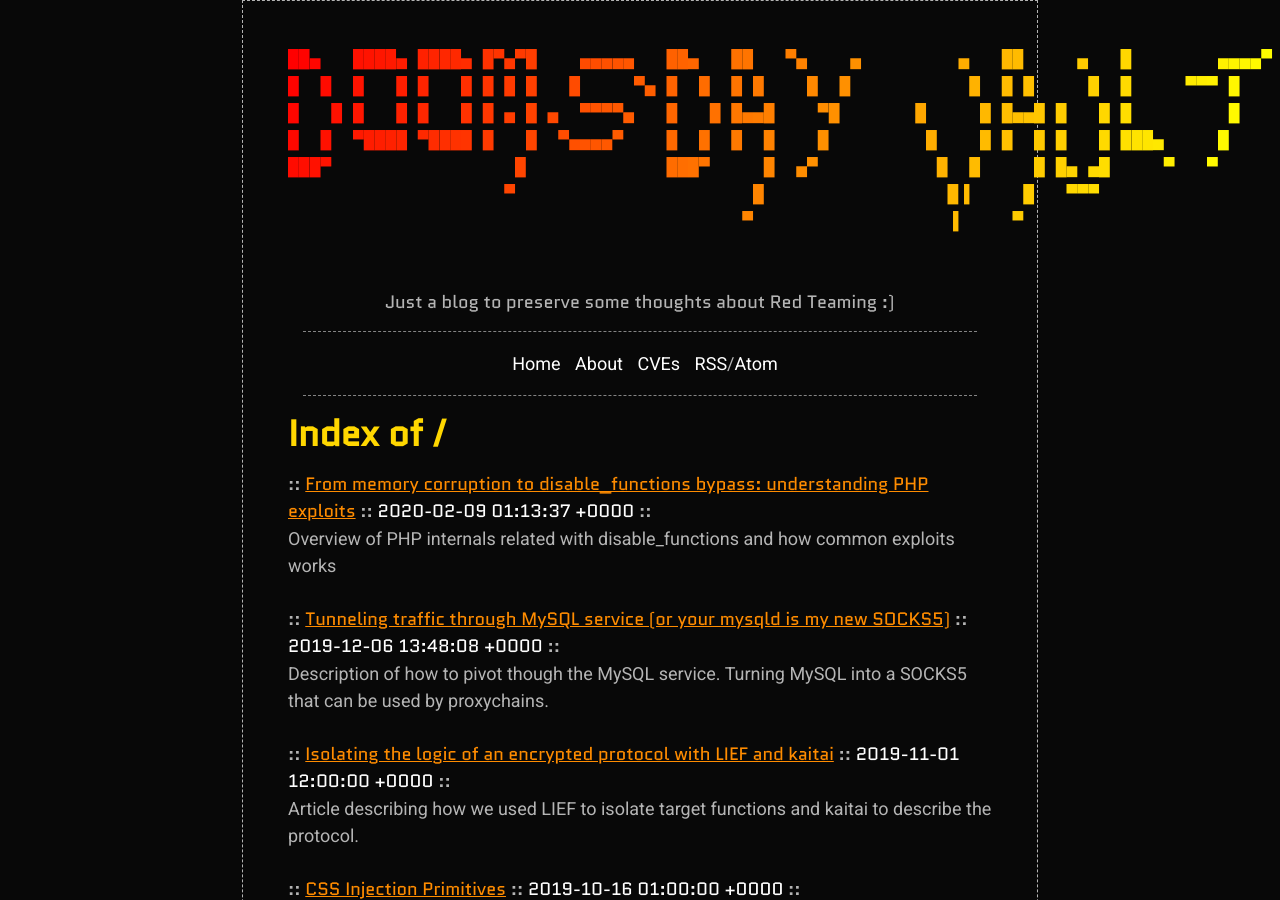
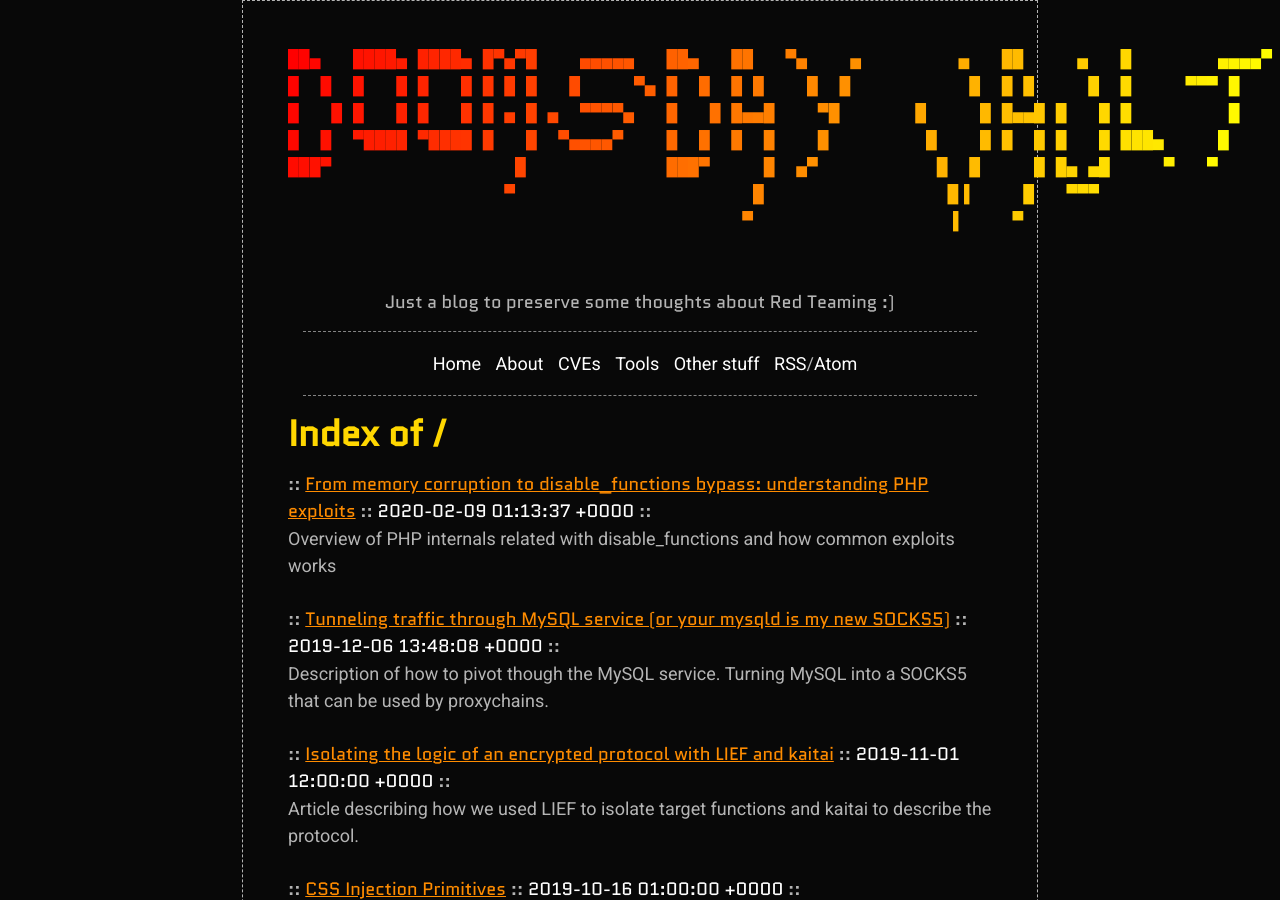
Before and after one commit to X-C3LL/x-c3ll.github.io, a Jekyll site: the page built from index.html, in a window 1280 px wide and 900 px high. Built offline with Jekyll 4.4.1, drawn with Linux system fonts in a browser that asks for light colours.

Commit message:
Update nav.html

```diff
--- a/_includes/nav.html
+++ b/_includes/nav.html
@@ -4,6 +4,8 @@
 		<li><a href="/">Home</a></li>
 	<li><a href="{{ site.baseurl }}/about.html">About</a></li>
 		<li><a href="{{ site.baseurl }}/cves.html">CVEs</a></li>
+		<li><a href="{{ site.baseurl }}/tools.html">Tools</a></li>
+		<li><a href="{{ site.baseurl }}/stuff.html">Other stuff</a></li>
 	<li><a href="{{ site.baseurl }}/rss.xml">RSS</a>/<a href="{{ site.baseurl }}/atom.xml">Atom</a></li>
 
 </ul>
```
